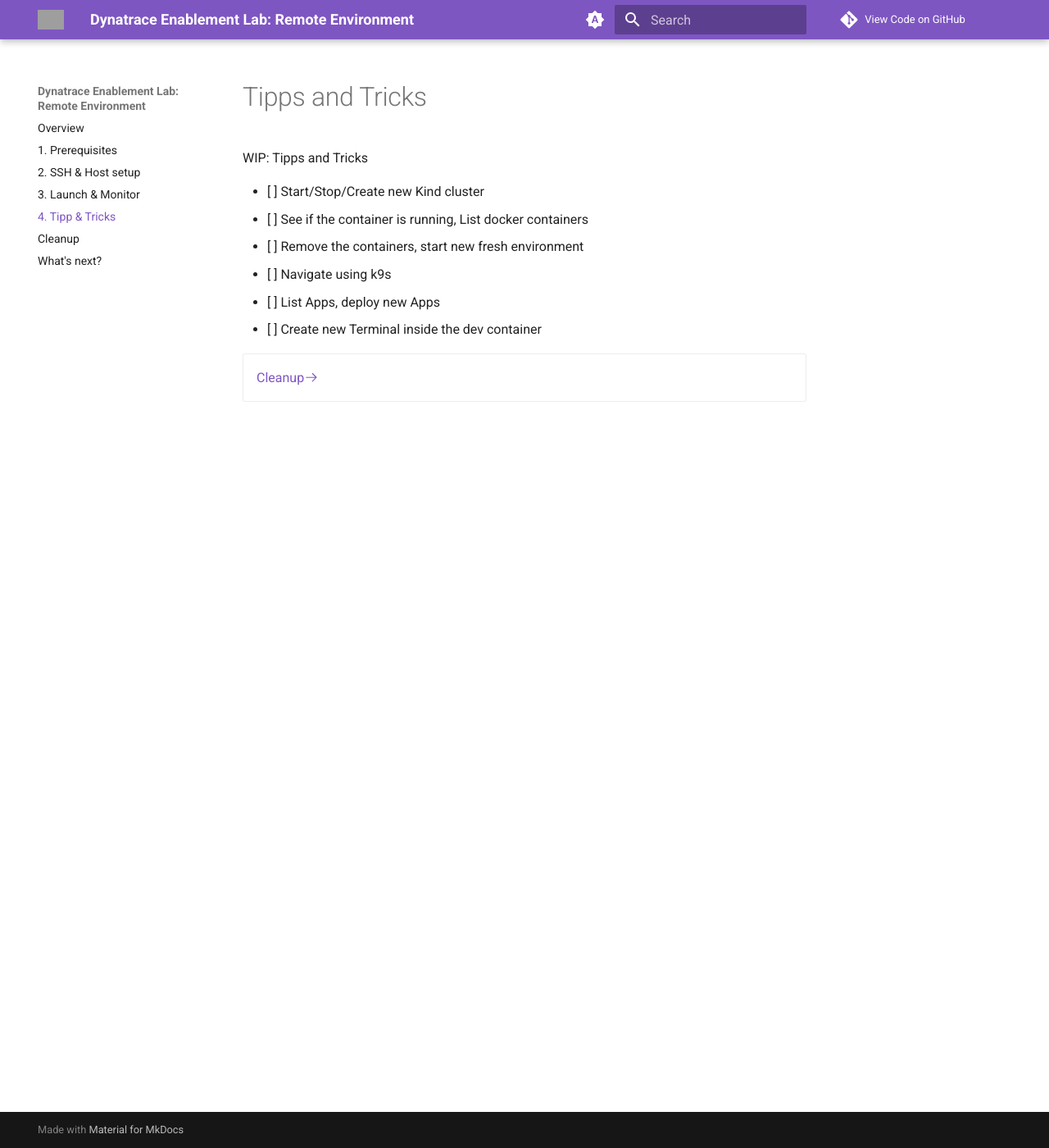
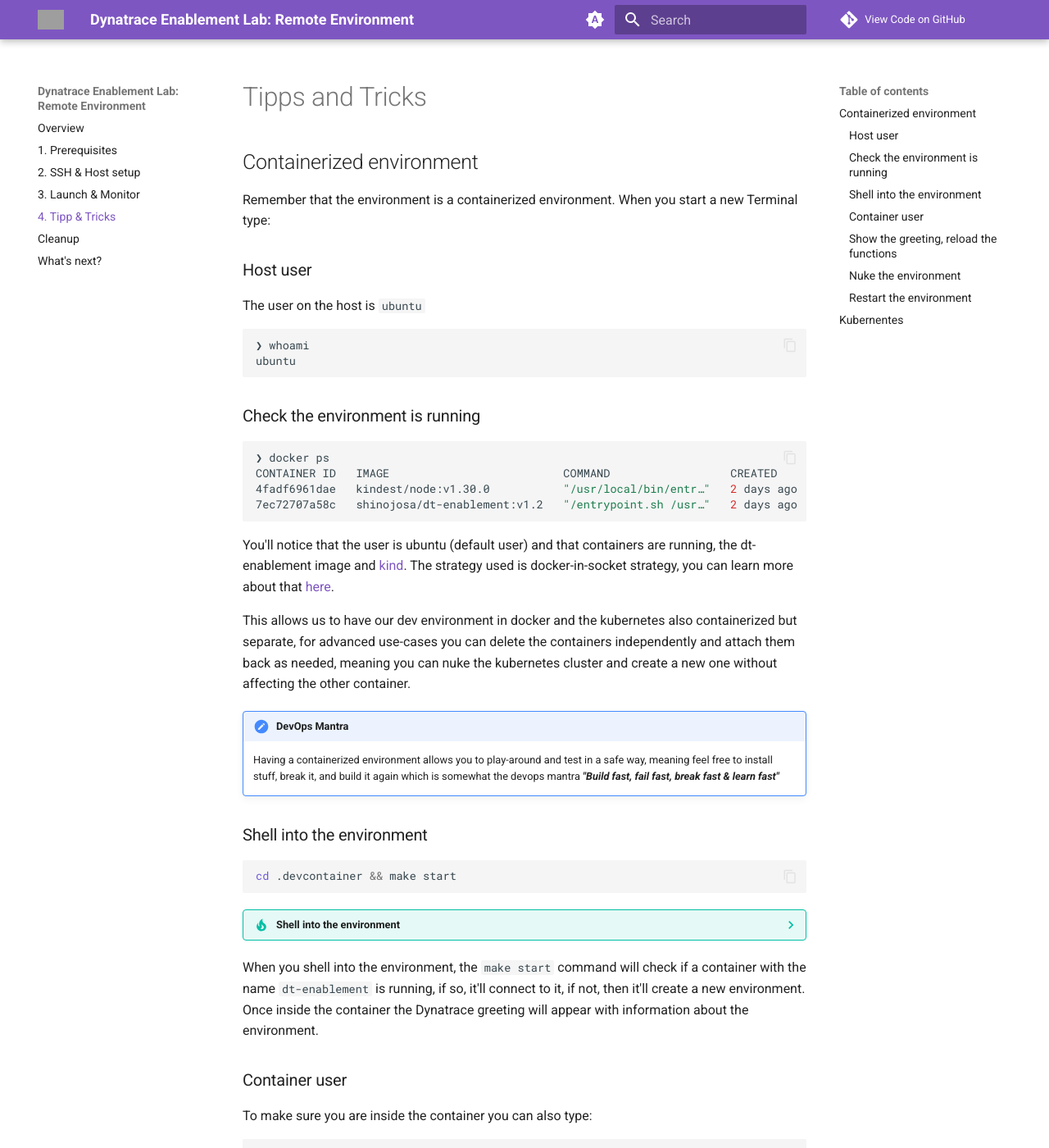
Before and after one commit to danatrace/remote-environment, an MkDocs documentation site: the page built from docs/tricks.md, in a window 1280 px wide and 1400 px high. Shown: the whole window at 82% size. Built offline with MkDocs 1.6.1 and Material for MkDocs 9.7.7, drawn with Linux system fonts in a browser that asks for light colours; comment, search, counter and statistics services are not loaded; some of the changed text lies outside the part shown; grey boxes are pictures that could not be loaded.

Commit message:
tipps: containers

````diff
--- a/docs/tricks.md
+++ b/docs/tricks.md
@@ -1,12 +1,81 @@
 # Tipps and Tricks
 
-WIP: Tipps and Tricks
 
+## Containerized environment
+
+Remember that the environment is a containerized environment. When you start a new Terminal type:
+
+### Host user
+The user on the host is `ubuntu`
+```bash
+❯ whoami
+ubuntu
+```
+
+### Check the environment is running
+```bash
+❯ docker ps
+CONTAINER ID   IMAGE                          COMMAND                  CREATED      STATUS      PORTS                                                                                                  NAMES
+4fadf6961dae   kindest/node:v1.30.0           "/usr/local/bin/entr…"   2 days ago   Up 2 days   0.0.0.0:6443->6443/tcp, 0.0.0.0:30100->30100/tcp, 0.0.0.0:30200->30200/tcp, 0.0.0.0:30300->30300/tcp   kind-control-plane
+7ec72707a58c   shinojosa/dt-enablement:v1.2   "/entrypoint.sh /usr…"   2 days ago   Up 2 days
+```
+
+You'll notice that the user is ubuntu (default user) and that containers are running, the dt-enablement image and [kind](https://kind.sigs.k8s.io/). The strategy used is docker-in-socket strategy, you can learn more about that [here](https://dynatrace-wwse.github.io/codespaces-framework/container-image/#docker-in-socket-strategy).
+
+This allows us to have our dev environment in docker and the kubernetes also containerized but separate, for advanced use-cases you can delete the containers independently and attach them back as needed, meaning you can nuke the kubernetes cluster and create a new one without affecting the other container.
+
+
+!!! test "DevOps Mantra"
+    Having a containerized environment allows you to play-around and test in a safe way, meaning feel free to install stuff, break it, and build it again which is somewhat the devops mantra ***"Build fast, fail fast, break fast & learn fast"***
+
+
+### Shell into the environment
+
+```bash
+cd .devcontainer && make start
+```
+
+??? tip "Shell into the environment"
+    ![alt text](img/greeting.png)
+
+When you shell into the environment, the `make start` command will check if a container with the name `dt-enablement` is running, if so, it'll connect to it, if not, then it'll create a new environment. Once inside the container the Dynatrace greeting will appear with information about the environment.
+
+### Container user
+To make sure you are inside the container you can also type:
+```bash
+❯ whoami
+vscode
+```
+The user is not ubuntu anymore, but vscode which is the default user for the container.
+
+### Show the greeting, reload the functions
+The default terminal is `zsh` with powerlevel10k enabled for a better dev experience. If you want to show the greeting jsut type `printGreeting` or `zsh`. Difference is with a new shell (`zsh`) the functions are loaded again (good to know if you are developing the framework, you can add your custom functions in `my_functions.sh`).
+```bash
+zsh
+```
+
+### Nuke the environment
+Let's say you want to start fresh, delete the `dt-enablement`container and nuke `kind` this is very simple, just kill and delete the containers and start again.
+This will kill and delete the containers
+```bash
+docker kill kind-control-plane && docker rm  kind-control-plane
+docker kill dt-enablemenent && docker rm dt-enablemenent
+```
+
+### Restart the environment
+For restarting the environment just be sure there are no containers running nor stoped, otherwise it'll start them and then type `make start` inside the `.devcontainer` folder
+```bash
+cd .devcontainer
+make start
+```
+
+
+## Kubernentes
+
+(WIP)
 - [ ] Start/Stop/Create new Kind cluster
-- [ ] See if the container is running, List docker containers
-- [ ] Remove the containers, start new fresh environment
 - [ ] Navigate using k9s
-- [ ] List Apps, deploy new Apps
+- [ ] Lise t Apps, deploy new Apps
 - [ ] Create new Terminal inside the dev container
 
 <div class="grid cards" markdown>
````
Also changed, not shown: docs/configure.md (+1 -1 lines), docs/img/greeting.png (added).
